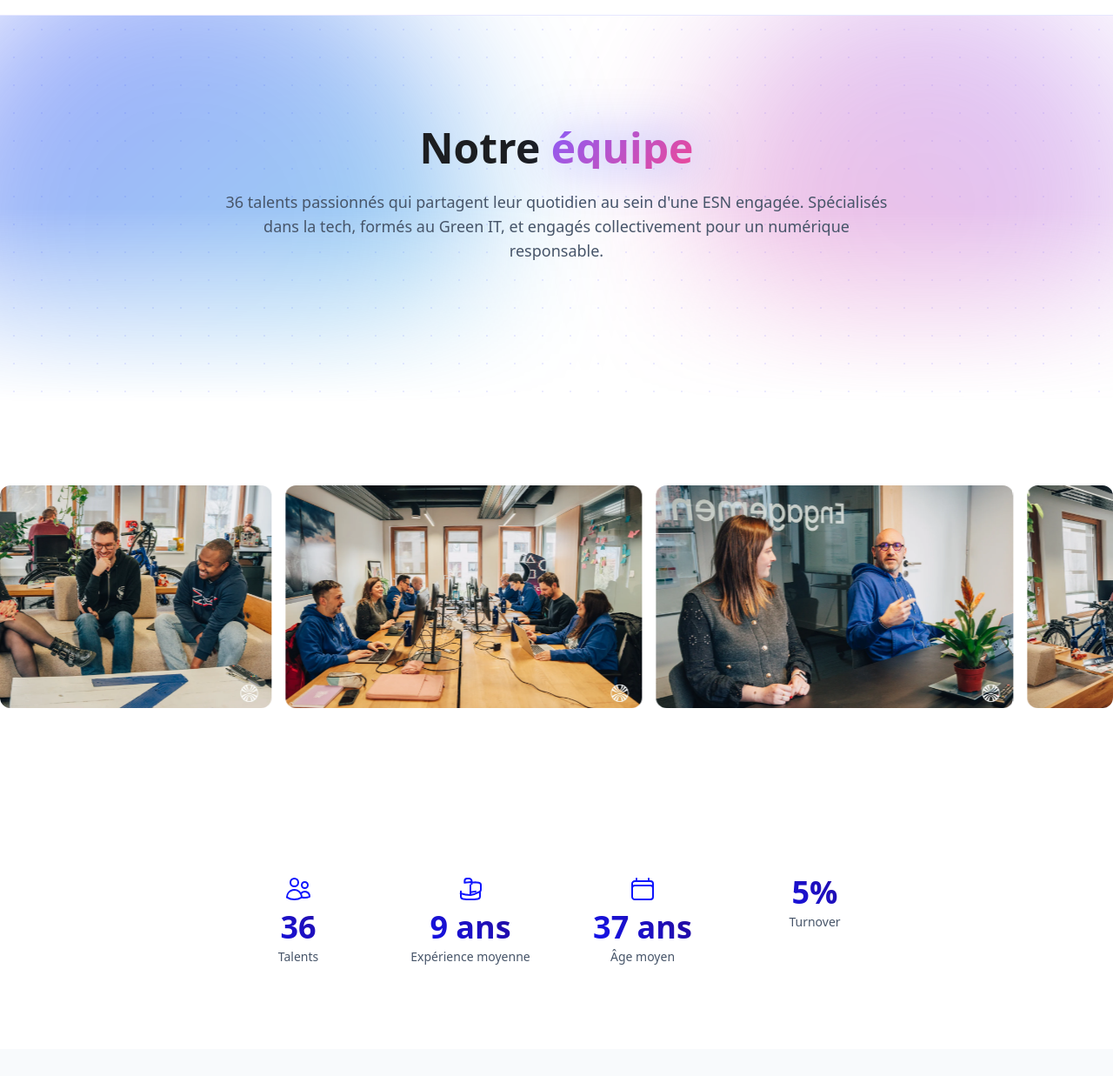
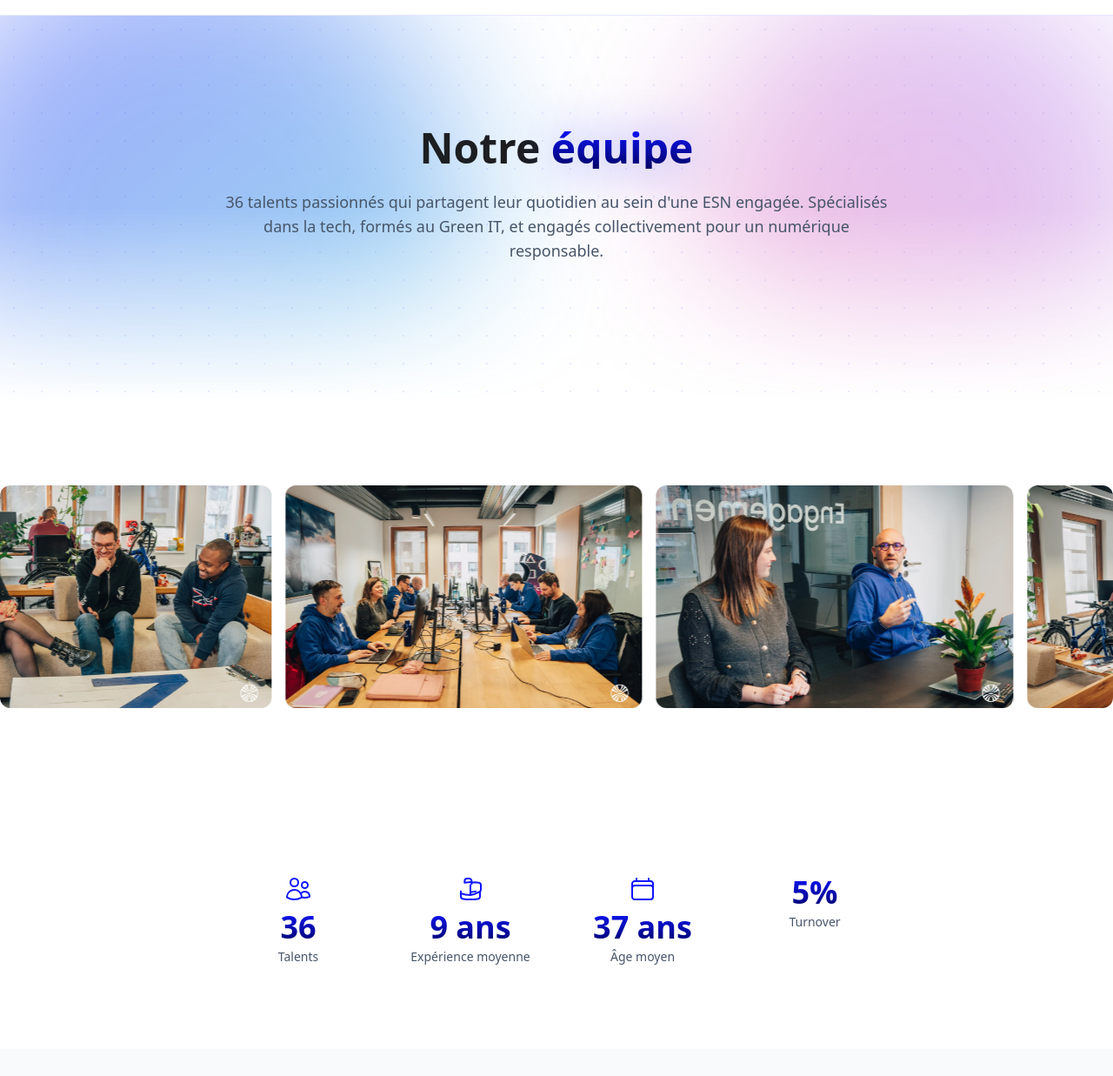
Before and after one commit to zatsit-oss/zats-websites, an Astro site in the folder corporate/: page /team in a window 1280 px wide. Shown: the part 63-1300 px from the top of the page at 87% size. Built offline with nearby package versions, Linux system fonts and the light colour scheme; Astro itself is replaced by a stand-in of ours.

Commit message:
fix: no more purple in color effect of some words

```diff
--- a/corporate/src/styles/global.css
+++ b/corporate/src/styles/global.css
@@ -32,7 +32,7 @@
   --color-accent-1: #06b6d4;
   --color-accent-2: #8b5cf6;
   --color-accent-3: #ec4899;
-  --color-text-gradient: linear-gradient(135deg, #0f15fd, #7c3aed, #ec4899);
+  --color-text-gradient: linear-gradient(to bottom, #0F15FD 0%, #020466 100%);
   --glass-bg: rgba(255, 255, 255, 0.9);
   --glass-border: rgba(15, 21, 253, 0.1);
   --card-bg: #f8fafc;
@@ -68,7 +68,7 @@
   --color-primary-hover: #0a0ecc;
   --color-secondary: #0f15fd;
   --color-secondary-hover: #0a0ecc;
-  --color-text-gradient: linear-gradient(45deg, #0f15fd, #2a0a89);
+  --color-text-gradient: linear-gradient(to bottom, #0F15FD 0%, #020466 100%);
   --glass-bg: rgba(255, 255, 255, 0.9);
   --glass-border: rgba(15, 21, 253, 0.1);
   --card-bg: #f8fafc;
@@ -154,12 +154,10 @@ button:hover {
 
 /* Animated gradient text with glow - Stripe style */
 .text-gradient-glow {
-  background: linear-gradient(135deg, var(--color-primary), var(--color-accent-2), var(--color-accent-3), var(--color-primary));
-  background-size: 300% 300%;
+  background: var(--color-text-gradient);
   background-clip: text;
   -webkit-background-clip: text;
   -webkit-text-fill-color: transparent;
-  animation: gradient-text-shift 4s ease-in-out infinite;
   filter: drop-shadow(0 0 30px color-mix(in srgb, var(--color-primary) 50%, transparent));
 }
 
```
